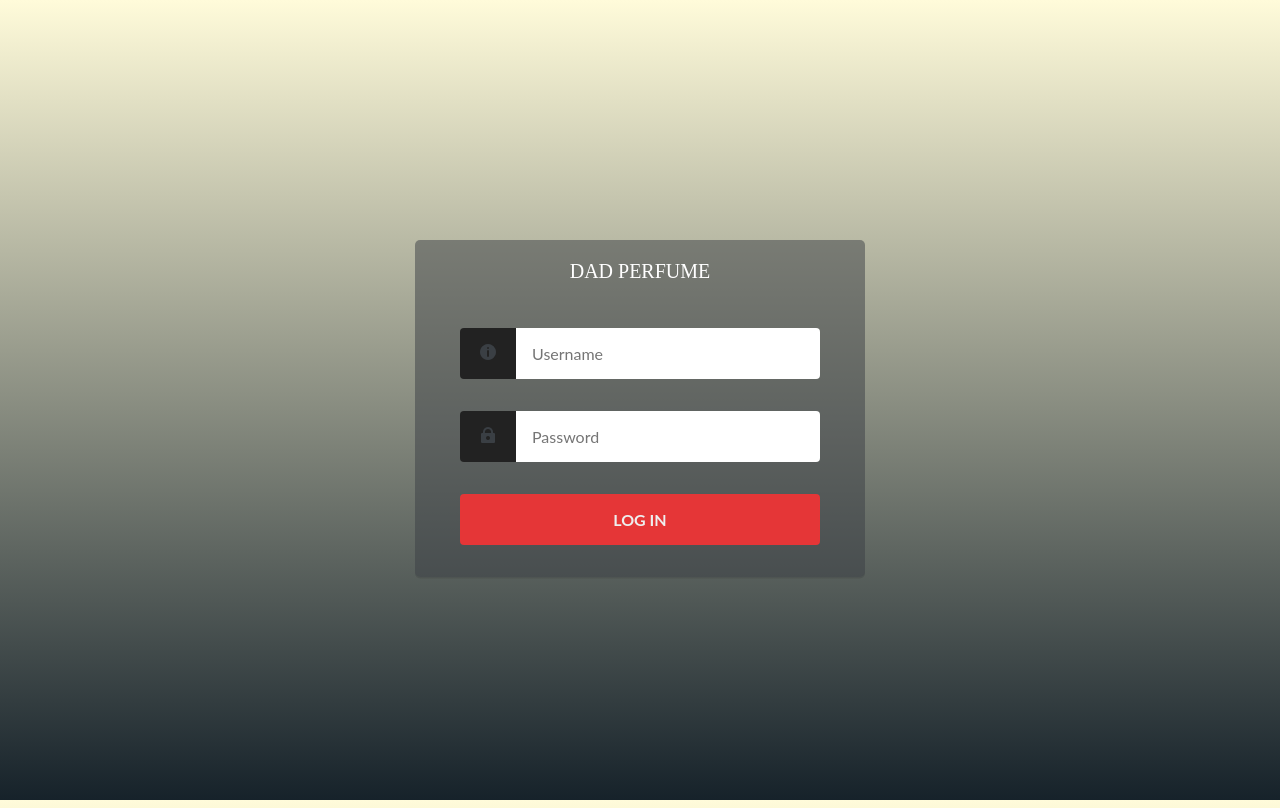
After one commit to quocanhnt2001/Website-sell-perfurm, a PHP site: page /common/login.html in a window 1280 px wide. The commit adds this page. Run offline with PHP 8.4, Linux system fonts and the light colour scheme.

Commit message:
Add Login Page

```diff
--- a/common/header-menu.html
+++ b/common/header-menu.html
@@ -16,7 +16,7 @@
                     <div class="col-lg-6 col-md-5">
                         <div class="header__top__right">
                             <div class="header__top__links">
-                                <a href="#">Sign in</a>
+                                <a href="./common/login.html">Sign in</a>
                                 <a href="#">FAQs</a>
                             </div>
                             <div class="header__top__hover">
--- /dev/null
+++ b/common/login.html
@@ -0,0 +1,36 @@
+<!DOCTYPE html>
+<html lang="en">
+<head>
+    <meta charset="UTF-8">
+    <meta http-equiv="X-UA-Compatible" content="IE=edge">
+    <meta name="viewport" content="width=device-width, initial-scale=1.0">
+    <title>Login DAD Perfume</title>
+    <link rel="shortcut icon" type="image/x-icon" href="../img/logo-icon.png">
+    <link rel="stylesheet" href="../css/login.css" type="text/css">
+    <link rel="stylesheet" href="../css/elegant-icons.css" type="text/css">
+</head>
+<body>
+    <!--Login Form-->
+    <div class="container">
+        <div class="logo">DAD PERFUME</div>
+        <div class="login-item">
+          <form action="" method="post" class="form form-login">
+            <div class="form-field">
+              <label class="icon_info" for="login-username"><span class="hidden">Username</span></label>
+              <input id="login-username" type="text" class="form-input" placeholder="Username" required>
+            </div>
+
+            <div class="form-field">
+              <label class="icon_lock" for="login-password"><span class="hidden">Password</span></label>
+              <input id="login-password" type="password" class="form-input" placeholder="Password" required>
+            </div>
+
+            <div class="form-field">
+                <a href="../index.php"> LOG IN </a>
+
+            </div>
+          </form>
+        </div>
+    </div>
+</body>
+</html>
--- /dev/null
+++ b/css/login.css
@@ -0,0 +1,115 @@
+html {
+    height: 100%;
+ }
+
+ body {
+ display: flex;
+ justify-content: center;
+ align-items: center;
+ min-height: 100%;
+ font-family: 'lato', sans-serif;
+ color: #fff;
+ background: #222222;
+ background: #16222A;
+ background: -webkit-linear-gradient(to top, #16222A , #fffbda);
+ background: linear-gradient(to top, #16222A , #fffbda);
+ }
+
+ .container {
+     background:rgba(58,63,68,0.5);
+   border-radius: 5px;
+   box-shadow: 0 1.5px 0 0 rgba(0,0,0,0.1);
+   width:450px;
+   display: flex;
+   flex-direction: column;
+ }
+
+ .logo{
+   font-family: "museo-slab";
+   font-size:20px;
+   text-align: center;
+   padding: 20px 20px 0;
+   margin:0;
+ }
+
+ .login-item {
+     color: #ffff;
+     padding:25px 25px 0;
+     margin: 20px 20px 0;
+     border-radius: 3px;
+ }
+
+ input {
+   border: 0;
+   color: inherit;
+   font: inherit;
+   margin: 0;
+   outline: 0;
+   padding: 0;
+   -webkit-transition: background-color .3s;
+   transition: background-color .3s;
+ }
+
+ .form input[type="password"], .form input[type="text"], .form a {
+   width: 100%;
+ }
+
+ .form-login label,
+ .form-login input[type="text"],
+ .form-login input[type="password"],
+ .form-login a {
+   border-radius: 0.25rem;
+   padding: 1rem;
+   color: #3A3F44;
+ }
+
+ .form-login label {
+   background-color: #222222;
+   border-bottom-right-radius: 0;
+   border-top-right-radius: 0;
+   padding-left: 1.25rem;
+   padding-right: 1.25rem;
+ }
+
+ .form-login input[type="text"], .form-login input[type="password"] {
+   background-color: #ffffff;
+   border-bottom-left-radius: 0;
+   border-top-left-radius: 0;
+ }
+ .form-login input[type="text"]:focus, .form-login input[type="text"]:hover, .form-login input[type="password"]:focus, .form-login input[type="password"]:hover {
+   background-color: #eeeeee;
+ }
+ .form-login a {
+   background-color: #e53637;
+   color: #eee;
+   font-weight: bold;
+   text-transform: uppercase;
+   text-align: center;
+   text-decoration: none;
+ }
+ .form-login a:focus, .form-login a:hover {
+   background-color: #860000;
+ }
+ .form-field {
+   display: -webkit-box;
+   display: -webkit-flex;
+   display: -ms-flexbox;
+   display: flex;
+   margin-bottom: 2rem;
+ }
+
+
+ .hidden {
+   border: 0;
+   clip: rect(0 0 0 0);
+   height: 1px;
+   margin: -1px;
+   overflow: hidden;
+   padding: 0;
+   position: absolute;
+   width: 1px;
+ }
+
+ .text--center {
+   text-align: center;
+ }
```
Also changed, not shown: css/style.css (+0 -24 lines), js/main.js (+0 -8 lines).
